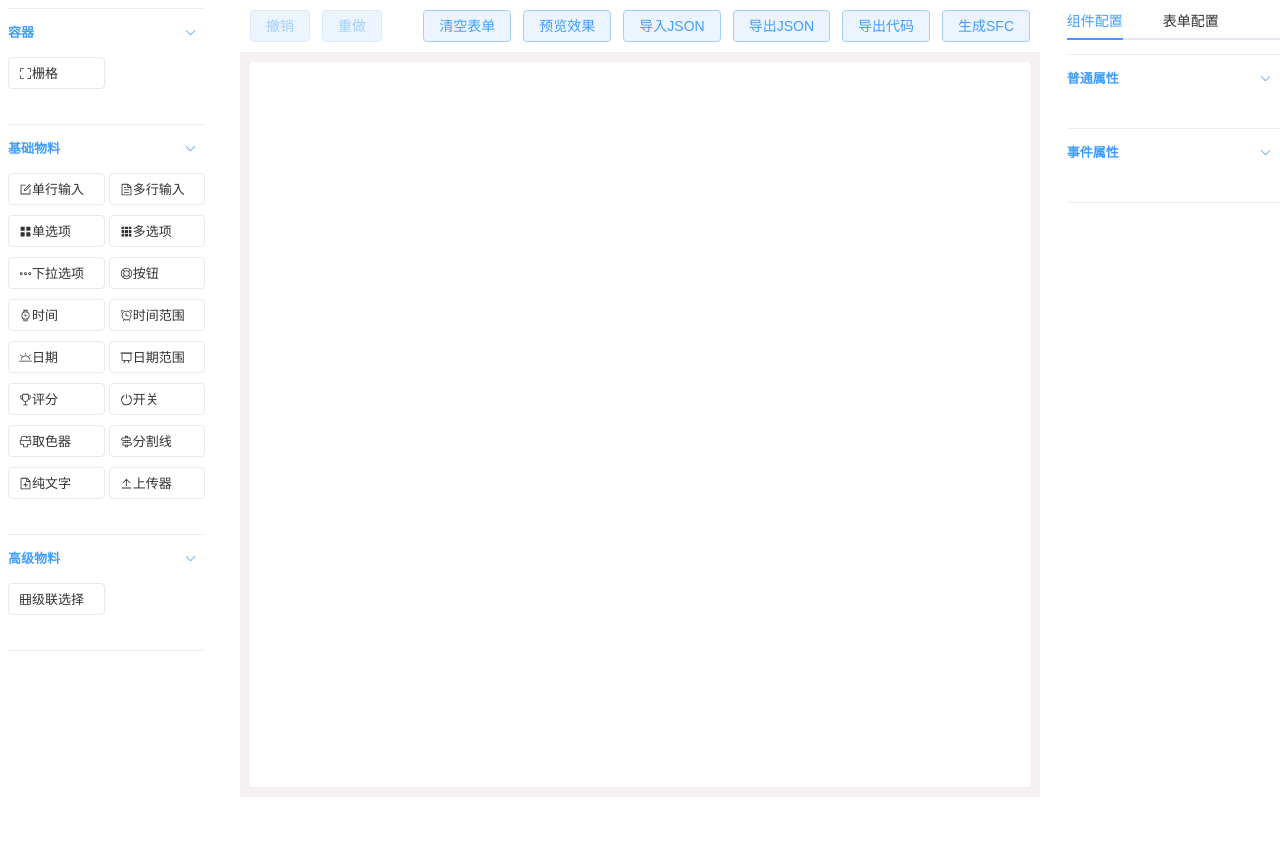
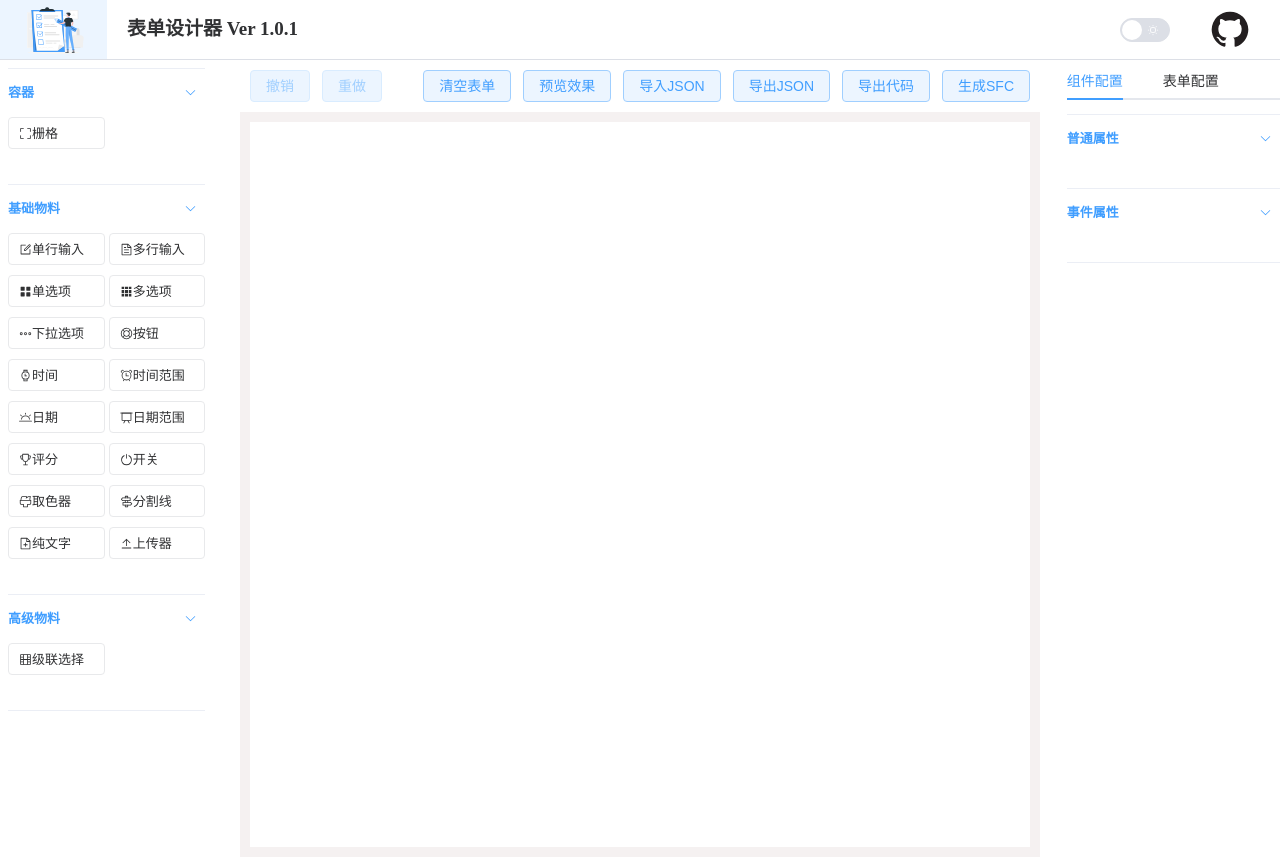
Before and after one commit to Ny9u/cream-designer, a Vue app: page / in a window 1280 px wide. Before the commit the page ends 800 px from the top, so only its background shows below. Built offline with nearby package versions, Linux system fonts and the light colour scheme.

Commit message:
新增深色主题

```diff
--- a/package.json
+++ b/package.json
@@ -32,6 +32,7 @@
     "globals": "^15.9.0",
     "husky": "^8.0.0",
     "less": "^4.2.0",
+    "mitt": "^3.0.1",
     "prettier": "^3.3.3",
     "rollup-plugin-visualizer": "^5.12.0",
     "vite": "^5.3.4",
--- a/src/components/form-designer/FormDesigner.vue
+++ b/src/components/form-designer/FormDesigner.vue
@@ -1,4 +1,5 @@
 <template>
+	<top-nav></top-nav>
 	<div class="form-designer">
 		<el-row justify="space-between">
 			<el-col :span="4">
@@ -22,6 +23,7 @@
 	import FormWidget from './form-widget/FormWidget'
 	import ToolBar from './tool-bar/ToolBar'
 	import SettingPanel from './setting-panel/SettingPanel'
+	import TopNav from './top-nav/TopNav'
 
 	const state = reactive({
 		designer: new Designer({
--- a/src/components/form-designer/form-widget/FormWidget.vue
+++ b/src/components/form-designer/form-widget/FormWidget.vue
@@ -36,11 +36,11 @@
 	</div>
 </template>
 <script setup>
-	import { inject, computed, reactive, onMounted } from 'vue'
+	import { inject, computed, reactive, onMounted , onBeforeUnmount } from 'vue'
 	import draggable from 'vuedraggable'
 	import { getWidgetName } from '@/utils/tool'
 	import FieldComponents from './field-widget/index'
-
+	import {eventBus } from '@/utils/eventBus'
 	defineOptions({
 		components: {
 			...FieldComponents,
@@ -77,9 +77,27 @@
 	const computedHeight = () => {
 		state.scrollHeight = window.innerHeight - 75 + 'px'
 	}
+
+	const changeDark = (dark) => {
+		const widget = document.querySelector('.form-widget');
+		const body = document.querySelector('.form-body');
+		if (dark) {
+			widget.style.background = '#18222c';
+			body.style.background = '#121212';
+		} else {
+			widget.style.background = '#f5f1f1';
+			body.style.background = '#fff';
+		}
+	}
 	onMounted(() => {
 		window.addEventListener('resize', computedHeight)
+		eventBus.on('changeDark', changeDark)
 	})
+
+	onBeforeUnmount(()=> {
+		window.removeEventListener('resize', computedHeight)*
+    	eventBus.off('changeDark', changeDark);
+  	})
 </script>
 
 <style lang="less" scoped>
--- a/src/components/form-designer/setting-panel/SettingPanel.vue
+++ b/src/components/form-designer/setting-panel/SettingPanel.vue
@@ -80,7 +80,7 @@
 	</div>
 </template>
 <script setup>
-	import { inject, reactive, computed, onMounted } from 'vue'
+	import { inject, reactive, computed, onMounted ,onBeforeUnmount} from 'vue'
 	import CommonProps from './commonProps/index'
 	import EventProps from './eventProps/index'
 	import { COMMON_PROPERTIES, EVENT_PROPERTIES } from './propertyRegister'
@@ -137,6 +137,10 @@
 		computedHeight()
 	})
 
+	onBeforeUnmount(() => {
+		window.removeEventListener('select_widget', getPropertys)
+		window.removeEventListener('resize', computedHeight)
+	})
 	const addEventsListener = () => {
 		// 监听选中物料事件触发，用于更新当前物料的属性编辑器
 		window.addEventListener('select_widget', getPropertys)
@@ -190,6 +194,7 @@
 		state.codeDialogTitle = title
 		state.codeDialogTip = tip
 	}
+
 </script>
 
 <style lang="less" scoped></style>
--- /dev/null
+++ b/src/components/form-designer/top-nav/TopNav.vue
@@ -0,0 +1,62 @@
+<template>
+  <el-menu
+    class="top-nav"
+    :ellipsis="false"
+    mode="horizontal"
+  >
+   <el-menu-item>
+    <img src="@/assets/icon.svg" alt="icon" style="width: auto; height: 50px;">
+   </el-menu-item>
+    <el-menu-item style="font-size:19px; font-weight: bold;">表单设计器 Ver 1.0.1</el-menu-item>
+    <div class="switch">
+        <el-switch
+        v-model="dark"
+        width="50"
+        size="large"
+        inline-prompt
+        :active-icon="Moon"
+        :inactive-icon="Sunny"
+        @change="ChangeDark"
+        />
+    </div>
+    <div class="github">
+        <a href="https://github.com/Ny9u/cream-designer">
+        <img src="@/assets/github.svg" alt="icon" style="width: auto; height: 40px; margin-bottom: 6px;">
+        </a>
+    </div>
+  </el-menu>
+</template>
+
+<script setup>
+import { ref } from 'vue'
+import { Moon, Sunny} from '@element-plus/icons-vue'
+import { eventBus } from '@/utils/eventBus'
+
+const dark = ref(false)
+
+const ChangeDark = () => {
+  if (dark.value) {
+    document.documentElement.classList.add('dark')
+    eventBus.emit('changeDark', dark.value)
+  } else {
+    document.documentElement.classList.remove('dark')
+    eventBus.emit('changeDark', dark.value)
+  }
+}
+</script>
+
+<style scoped>
+.el-menu--horizontal > .el-menu-item:nth-child(2) {
+  margin-right: auto;
+}
+.switch {
+  height: 50px;
+  width: 50px;
+  margin:10px 20px;
+}
+.github {
+  height: 50px;
+  width: 50px;
+  margin: 10px 20px;
+}
+</style>
--- a/src/components/form-designer/widget-panel/WidgetPanel.vue
+++ b/src/components/form-designer/widget-panel/WidgetPanel.vue
@@ -99,7 +99,7 @@
 </template>
 
 <script setup>
-	import { reactive, inject, onMounted } from 'vue'
+	import { reactive, inject, onMounted ,onBeforeUnmount} from 'vue'
 	import draggable from 'vuedraggable'
 	import { containerFields, basicFields, advanceFields } from './widgetConfig'
 
@@ -212,6 +212,12 @@
 	onMounted(() => {
 		addEventsListener()
 	})
+
+	onBeforeUnmount(() => {
+		window.removeEventListener('select_widget', clearWidgetChoice)
+		window.removeEventListener('click', choiceOver)
+		window.removeEventListener('mousemove', updateClonePos)
+	})
 </script>
 
 <style scoped>
--- a/src/main.js
+++ b/src/main.js
@@ -1,12 +1,14 @@
-import { createApp } from 'vue'
+import { createApp, onBeforeMount } from 'vue'
 import App from './App.vue'
 import './styles/index.less'
 import ElementPlus from 'element-plus'
 import 'element-plus/dist/index.css'
+import 'element-plus/theme-chalk/dark/css-vars.css'
 import * as ElementPlusIcons from '@element-plus/icons-vue'
 import ContainerWidgets from '@/components/form-designer/form-widget/container-widget/index'
 import ContainerRender from '@/components/form-render/container/index'
 import { createPinia } from 'pinia'
+
 
 const pinia = createPinia()
 const app = createApp(App)
@@ -15,6 +17,7 @@ app.use(ElementPlus)
 app.use(ContainerWidgets)
 app.use(ContainerRender)
 app.use(pinia)
+
 for (const [key, component] of Object.entries(ElementPlusIcons)) {
 	app.component(key, component)
 }
--- /dev/null
+++ b/src/utils/eventBus.js
@@ -0,0 +1,3 @@
+import mitt from 'mitt';
+
+export const eventBus = mitt();
```
Also changed, not shown: src/assets/github.svg (added), 1 other file (tests, documents, lock files or other folders).
